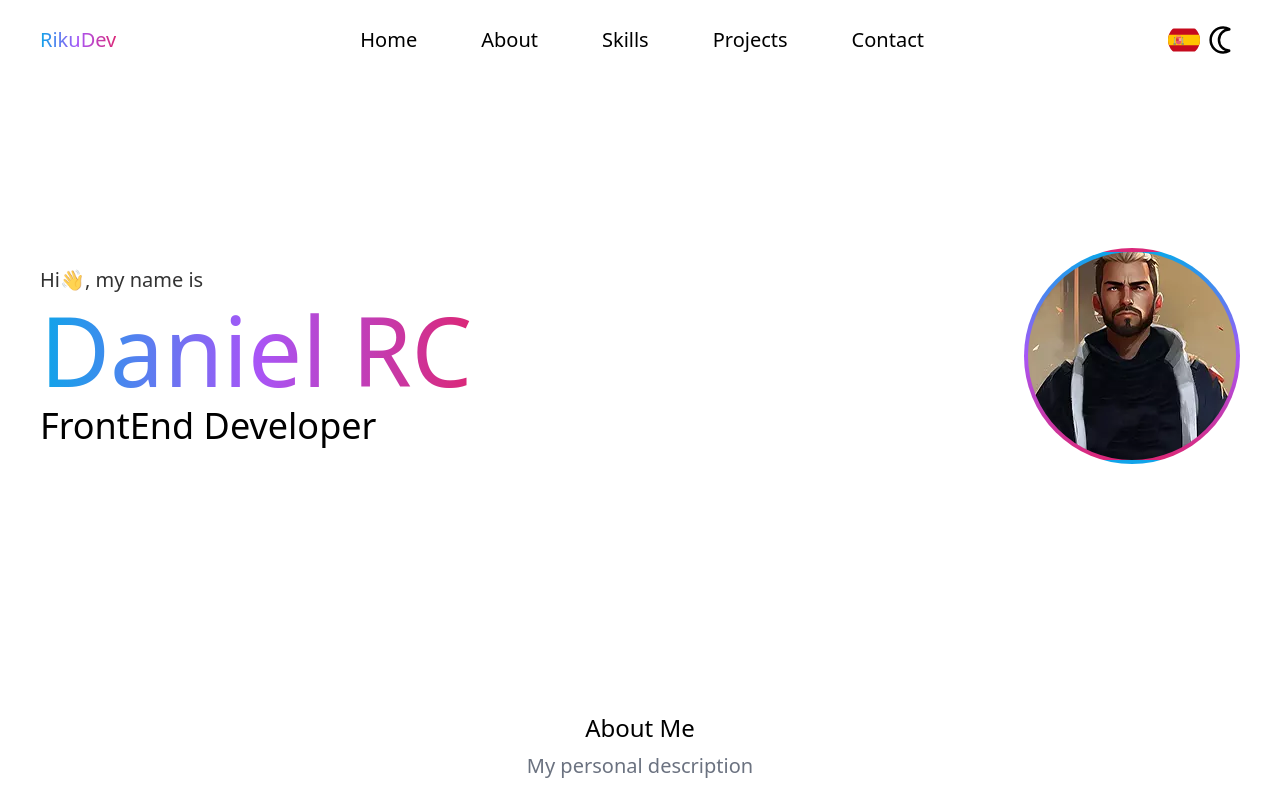
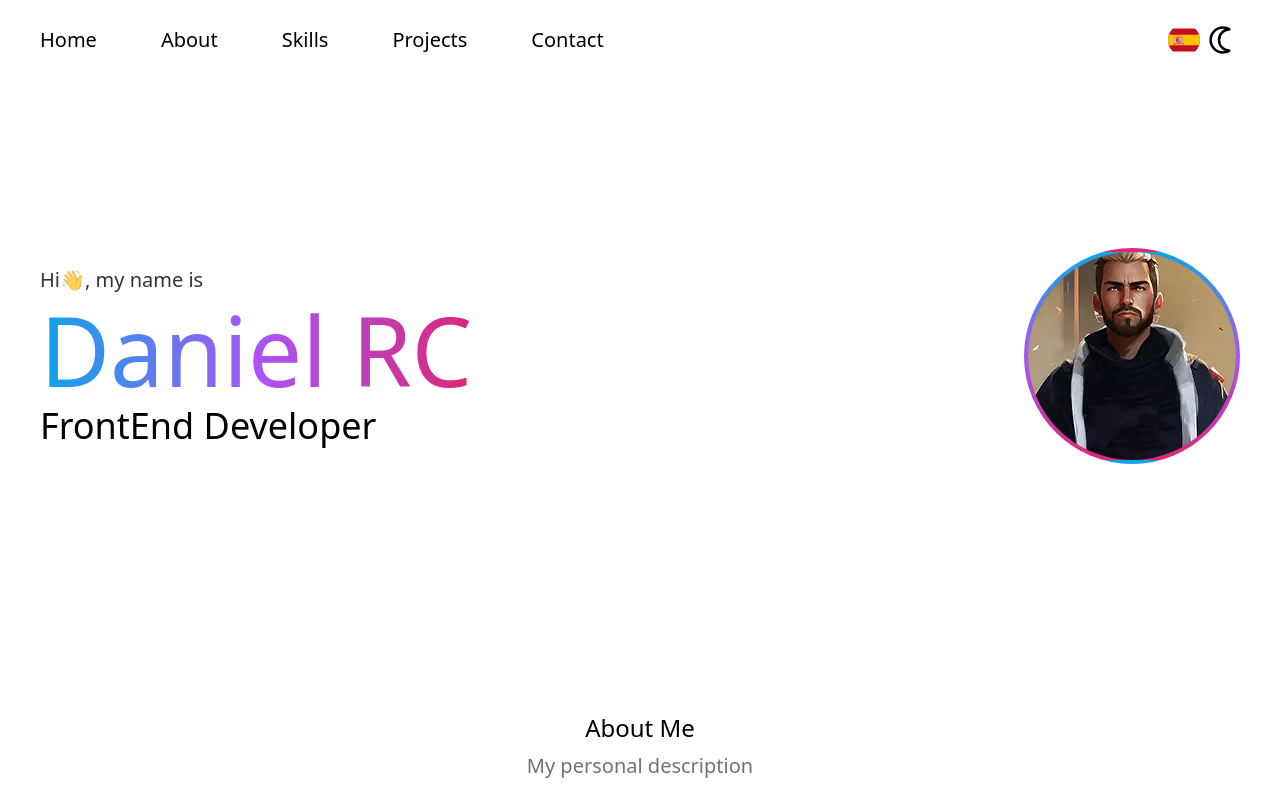
Before and after one commit to xRiiku/MyPortfolio, a React (Vite) app: page / in a window 1280 px wide. Shown: the top 800 px of the page. Built offline with nearby package versions, Linux system fonts and the light colour scheme.

Commit message:
navbar logo deleted

```diff
--- a/src/Pages/Navbar.jsx
+++ b/src/Pages/Navbar.jsx
@@ -59,11 +59,6 @@ export default function Navbar() {
 
 
         <div className="flex justify-between items-center max-w-[1280px] w-screen mx-auto flex-wrap minlg:flex-nowrap">
-            <a href="/">
-            <span className="font-medium bg-gradient-to-r from-sky-500 via-purple-500 to-pink-600 text-transparent bg-clip-text">
-                RikuDev
-            </span>
-            </a>
 
             <button
             className="flex justify-end minlg:hidden ring-1 ring-current rounded"
```
